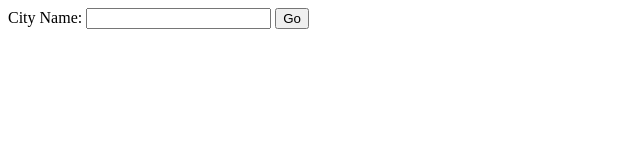
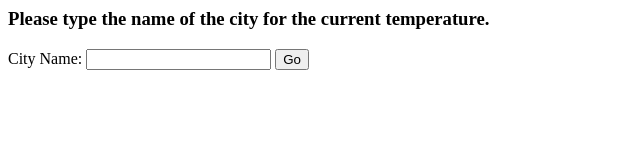
Before and after one commit to cameron-stock/WeatherProject, a website: page index.html in a window 1280 px wide. Shown: the whole page, without its empty margins (0-640 px from the left). Drawn offline with Linux system fonts and the light colour scheme.

Commit message:
Add instrucitons for UX

```diff
--- a/index.html
+++ b/index.html
@@ -6,10 +6,14 @@
 </head>
 <body>
     <!-- node app.js to start run express locally-->
+
+    <h3>Please type the name of the city for the current temperature. </h3>
+
     <form action="/" method="post">
     <label for="cityInput">City Name:</label>
     <input id="cityInput" type="text" name="cityName">
     <button type="submit">Go</button>
     </form>
+
 </body>
 </html>
```
